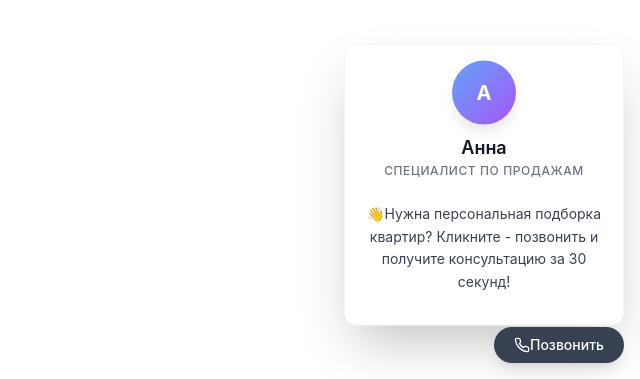
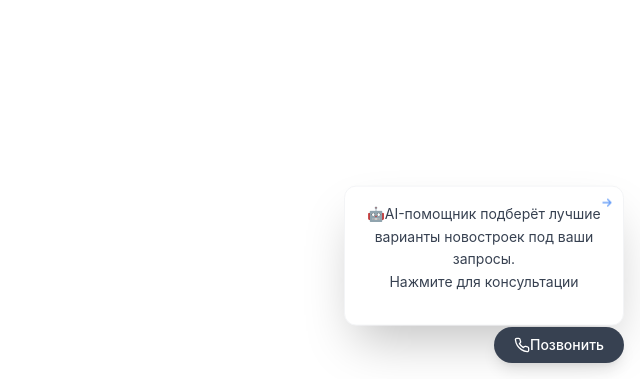
Before and after one commit to utlik-pro/MM-v3, a Next.js app: page /widget in a window 1280 px wide. Shown: the part 421-800 px from the top of the page, without its empty margins (640-1280 px from the left). Built offline with nearby package versions, Linux system fonts and the light colour scheme.

Commit message:
feat: убрали профиль Анны, добавили AI-помощника с новым текстом и стрелочкой

```diff
--- a/src/components/CallButton.tsx
+++ b/src/components/CallButton.tsx
@@ -163,30 +163,45 @@
 
   return (
     <div className="fixed bottom-4 right-4 z-[999999]">
-      {/* Profile card tooltip - positioned above the button */}
+      {/* AI Assistant tooltip - positioned above the button */}
       {status === 'idle' && (
         <div className="absolute bottom-full right-0 mb-4 pointer-events-none">
-          <div className="bg-white rounded-xl shadow-2xl p-4 max-w-xs animate-bounce-gentle border border-gray-100 min-w-[280px]">
-            {/* Profile Section */}
+          <div className="bg-white rounded-xl shadow-2xl p-4 max-w-xs animate-bounce-gentle border border-gray-100 min-w-[280px] relative">
+            {/* Profile Section - COMMENTED OUT */}
+            {/*
             <div className="flex flex-col items-center text-center mb-3">
-              {/* Avatar */}
               <div className="w-16 h-16 rounded-full bg-gradient-to-br from-blue-400 to-purple-500 flex items-center justify-center mb-3 shadow-lg">
                 <span className="text-white font-bold text-xl">А</span>
               </div>
-
-              {/* Name */}
               <h3 className="text-gray-900 font-semibold text-lg leading-tight">Анна</h3>
-
-              {/* Title */}
               <p className="text-gray-500 text-xs uppercase tracking-wide font-medium">Специалист по продажам</p>
             </div>
+            */}
 
-            {/* Message */}
+            {/* AI Assistant Message */}
             <div className="text-center mb-4">
               <p className="text-gray-700 text-sm leading-relaxed">
-                <span className="inline-block mr-1">👋</span>
-                Нужна персональная подборка квартир? Кликните - позвонить и получите консультацию за 30 секунд!
+                <span className="inline-block mr-1">🤖</span>
+                AI-помощник подберёт лучшие варианты новостроек под ваши запросы.<br />
+                Нажмите для консультации
               </p>
+            </div>
+
+            {/* Small arrow indicator */}
+            <div className="absolute top-2 right-2">
+              <svg
+                className="w-4 h-4 text-blue-500 animate-pulse"
+                fill="none"
+                stroke="currentColor"
+                viewBox="0 0 24 24"
+              >
+                <path
+                  strokeLinecap="round"
+                  strokeLinejoin="round"
+                  strokeWidth={2}
+                  d="M13 7l5 5m0 0l-5 5m5-5H6"
+                />
+              </svg>
             </div>
 
             {/* Arrow pointing down to button */}
```
